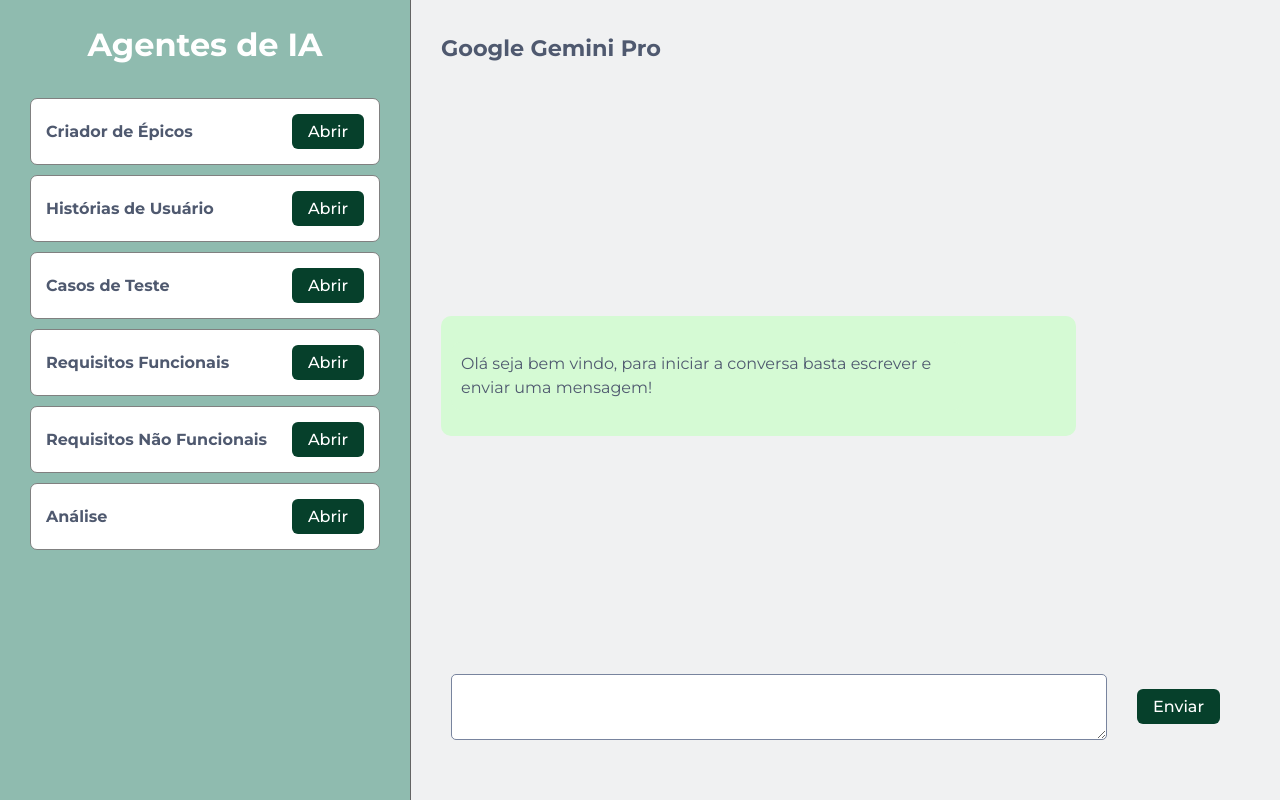
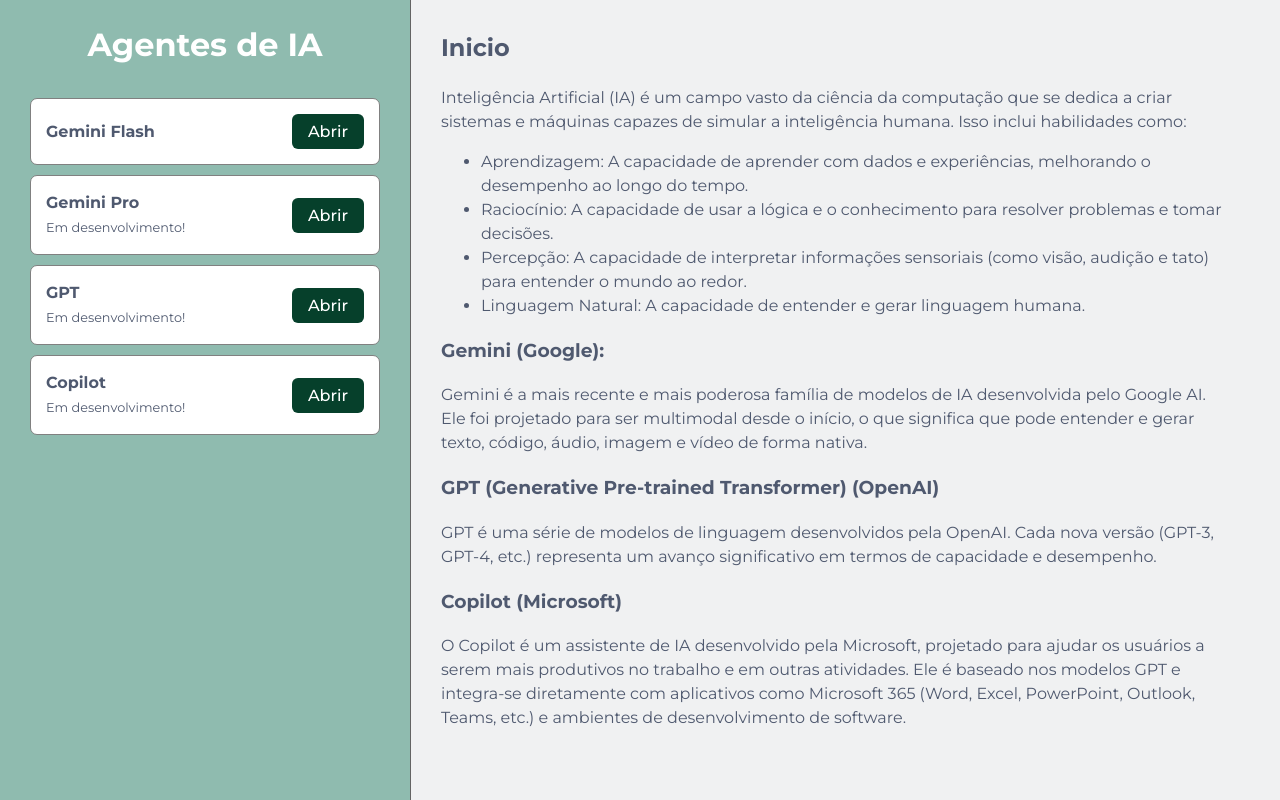
Before and after one commit to ir2508/chat-ai, a React (Vite) app: page / in a window 1280 px wide. Built offline with nearby package versions, Linux system fonts and the light colour scheme.

Commit message:
add date and time to messages and add link to each option in aside menu

```diff
--- a/src/components/AgentCardItem/index.jsx
+++ b/src/components/AgentCardItem/index.jsx
@@ -1,5 +1,6 @@
 import styled from "styled-components"
 import Button from "../Button"
+import { Link } from "react-router-dom"
 
 const CardItemStyled = styled.div`
     box-sizing: border-box;
@@ -16,15 +17,22 @@
         padding: 0px;
         margin: 0px;
     }
+
+    span {
+        font-size: 0.8em;
+    }
 `
-const AgentCardItem = ({ agentName }) => {
+const AgentCardItem = ({ agentName, read, redirectTo }) => {
     return (
         <CardItemStyled>
             <div>
                 <h4>{agentName}</h4>
+                {read ? "" : <span>Em desenvolvimento!</span>}
             </div>
             <div>
-                <Button btnStyle="success">Abrir</Button>
+                <Link to={redirectTo}>
+                    <Button btnStyle="success">Abrir</Button>
+                </Link>
             </div>
         </CardItemStyled>
     )
--- a/src/components/Aside/index.jsx
+++ b/src/components/Aside/index.jsx
@@ -1,5 +1,6 @@
 import styled from "styled-components"
 import AgentCardItem from "../AgentCardItem"
+import { Link } from "react-router-dom"
 
 const AsideBarStyled = styled.aside`
     border-right: 1px solid #646464;
@@ -11,6 +12,10 @@
     gap: 10px;
     background-color: #8fbbaf;
 
+    Link {
+
+    }
+
     h1 {
         font-size: 2em;
         color: #fff;
@@ -20,12 +25,10 @@
     return (
         <AsideBarStyled>
             <h1>Agentes de IA</h1>
-            <AgentCardItem agentName="Criador de Épicos" />
-            <AgentCardItem agentName="Histórias de Usuário" />
-            <AgentCardItem agentName="Casos de Teste" />
-            <AgentCardItem agentName="Requisitos Funcionais" />
-            <AgentCardItem agentName="Requisitos Não Funcionais" />
-            <AgentCardItem agentName="Análise" />
+            <AgentCardItem redirectTo="gemini-flash" agentName="Gemini Flash" read={true} />
+            <AgentCardItem redirectTo="/" agentName="Gemini Pro" read={false} />
+            <AgentCardItem redirectTo="/" agentName="GPT" read={false} />
+            <AgentCardItem redirectTo="/" agentName="Copilot" read={false} />
         </AsideBarStyled>
     )
 }
--- a/src/components/Button/index.jsx
+++ b/src/components/Button/index.jsx
@@ -14,7 +14,7 @@
         box-shadow: 1px 1px 10px #06402B;
     }
 `
-const Button = ({ children, btnStyle, buttonType, requestMessage }) => {
+const Button = ({ children, btnStyle, requestMessage }) => {
     const { newRequest } = useContext(ChatHistoryContext)
 
     function handleSendMessage(requestMessage) {
--- a/src/components/Chat/index.jsx
+++ b/src/components/Chat/index.jsx
@@ -24,6 +24,7 @@
         scrollbar-color: #06402B #f0f1f2;
         display: flex;
         flex-direction: column;
+        gap: 30px;
         padding-right: 20px;
     }
 `
@@ -33,14 +34,14 @@
     return (
         <ContainerChatStyled>
             <header>
-                <h3>Google Gemini Pro</h3>
+                <h3>Google Gemini Flash</h3>
             </header>
 
             <div className="chat-messages">
                 {history.map((eachMessage) => {
                     return eachMessage.type === "request" ?
-                        <ChatMessage key={eachMessage.id} req={eachMessage.type}>{eachMessage.message}</ChatMessage> :
-                        <ChatMessage key={eachMessage.id} req={eachMessage.type}><Markdown>{eachMessage.message}</Markdown></ChatMessage>
+                        <ChatMessage key={eachMessage.id} req={eachMessage.type} dateTime={eachMessage.timestamp}>{eachMessage.message}</ChatMessage> :
+                        <ChatMessage key={eachMessage.id} req={eachMessage.type} dateTime={eachMessage.timestamp}><Markdown>{eachMessage.message}</Markdown></ChatMessage>
                 })}
             </div>
 
--- a/src/components/ChatMessage/index.jsx
+++ b/src/components/ChatMessage/index.jsx
@@ -4,17 +4,26 @@
     display: flex;
     justify-content: ${({ $req }) => ($req === "request" ? "flex-end" : "flex-start")};
 
-    p {
+    div {
         background-color: #d5fad4;
         max-width: 80%;
         padding: 10px;
         border-radius: 10px;
     }
+    span {
+        display: block;
+        text-align: right;
+        font-size: 0.7em;
+    }
 `
-const ChatMessage = ({ children, req }) => {
+const ChatMessage = ({ children, req, dateTime }) => {
+    const messageDate = dateTime.toLocaleString("pt-BR")
     return (
         <DivMessageBalloonStyled $req={req}>
-            <p>{children}</p>
+            <div>
+                {children}
+                <span>{messageDate}</span>
+            </div>
         </DivMessageBalloonStyled>
     )
 }
--- a/src/layouts/LayoutChat.jsx
+++ b/src/layouts/LayoutChat.jsx
@@ -1,6 +1,7 @@
 import styled from "styled-components"
 import Aside from "../components/Aside"
 import Chat from "../components/Chat"
+import { Outlet } from "react-router-dom"
 
 const DivContainerStyled = styled.div`
         display: flex;
@@ -26,7 +27,7 @@
             <Aside />
 
             <main>
-                <Chat />
+                <Outlet />
             </main>
         </DivContainerStyled>
     )
--- a/src/pages/Inicio/index.jsx
+++ b/src/pages/Inicio/index.jsx
@@ -2,6 +2,22 @@
     return (
         <>
             <h2>Inicio</h2>
+            <p>Inteligência Artificial (IA) é um campo vasto da ciência da computação que se dedica a criar sistemas e máquinas capazes de simular a inteligência humana. Isso inclui habilidades como:</p>
+            <ul>
+                <li>Aprendizagem: A capacidade de aprender com dados e experiências, melhorando o desempenho ao longo do tempo.</li>
+                <li>Raciocínio: A capacidade de usar a lógica e o conhecimento para resolver problemas e tomar decisões.</li>
+                <li>Percepção: A capacidade de interpretar informações sensoriais (como visão, audição e tato) para entender o mundo ao redor.</li>
+                <li>Linguagem Natural: A capacidade de entender e gerar linguagem humana.</li>
+            </ul>
+
+            <h3>Gemini (Google):</h3>
+            <p>Gemini é a mais recente e mais poderosa família de modelos de IA desenvolvida pelo Google AI. Ele foi projetado para ser multimodal desde o início, o que significa que pode entender e gerar texto, código, áudio, imagem e vídeo de forma nativa.</p>
+
+            <h3>GPT (Generative Pre-trained Transformer) (OpenAI)</h3>
+            <p>GPT é uma série de modelos de linguagem desenvolvidos pela OpenAI. Cada nova versão (GPT-3, GPT-4, etc.) representa um avanço significativo em termos de capacidade e desempenho.</p>
+
+            <h3>Copilot (Microsoft)</h3>
+            <p>O Copilot é um assistente de IA desenvolvido pela Microsoft, projetado para ajudar os usuários a serem mais produtivos no trabalho e em outras atividades. Ele é baseado nos modelos GPT e integra-se diretamente com aplicativos como Microsoft 365 (Word, Excel, PowerPoint, Outlook, Teams, etc.) e ambientes de desenvolvimento de software.</p>
         </>
     )
 }
```
Also changed, not shown: src/routes/index.jsx (+5 -3 lines).
